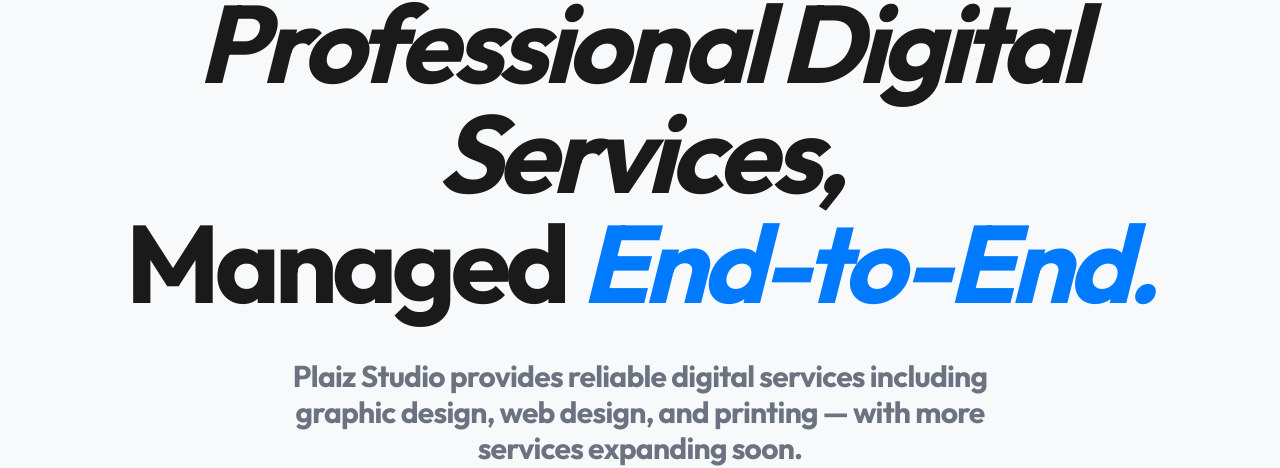
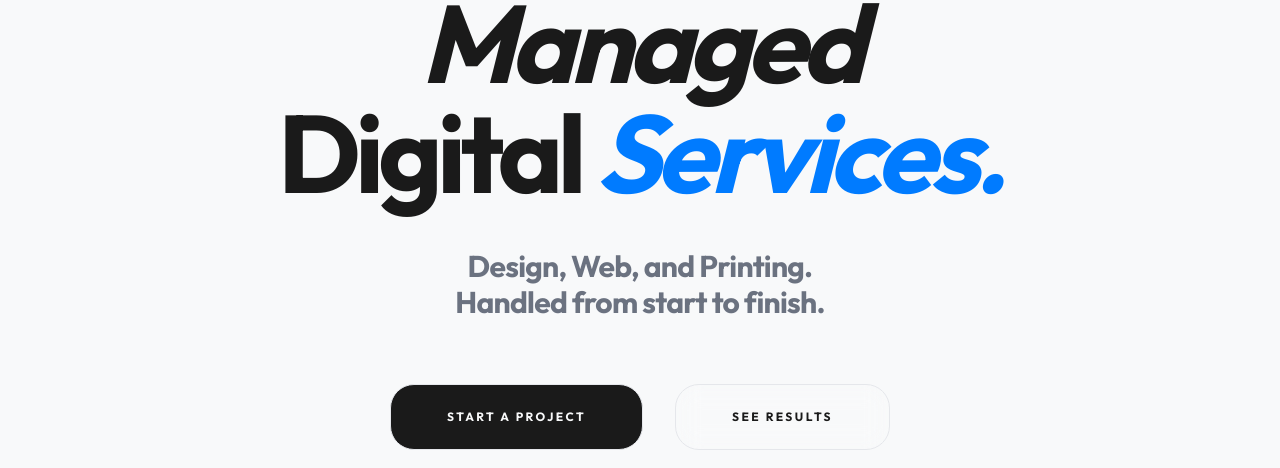
Before and after one commit to ephraim0835/plaiz-design-studio, a React (Vite) app: page / in a window 1280 px wide. Shown: the part 358-826 px from the top of the page. Built offline with nearby package versions, Linux system fonts and the light colour scheme; no server answers.

Commit message:
UI: Simplify hero text for punchier look

```diff
--- a/src/pages/Landing.jsx
+++ b/src/pages/Landing.jsx
@@ -60,12 +60,12 @@
                     </div>
 
                     <h1 className="text-6xl md:text-8xl lg:text-[110px] font-black text-foreground mb-10 leading-[0.9] tracking-tighter animate-in fade-in slide-in-from-bottom-8 duration-1000 delay-100 italic">
-                        Professional Digital Services, <br className="hidden md:block" />
-                        <span className="not-italic">Managed </span> <span className="text-plaiz-blue">End-to-End.</span>
+                        Managed <br className="hidden md:block" />
+                        <span className="not-italic">Digital </span> <span className="text-plaiz-blue">Services.</span>
                     </h1>
 
-                    <p className="text-xl md:text-3xl text-muted max-w-3xl mb-16 leading-tight font-bold tracking-tight animate-in fade-in slide-in-from-bottom-12 duration-1000 delay-200">
-                        Plaiz Studio provides reliable digital services including graphic design, web design, and printing — with more services expanding soon.
+                    <p className="text-xl md:text-3xl text-muted max-w-2xl mb-16 leading-tight font-bold tracking-tight animate-in fade-in slide-in-from-bottom-12 duration-1000 delay-200">
+                        Design, Web, and Printing. <br className="hidden md:block" /> Handled from start to finish.
                     </p>
 
                     <div className="flex flex-col sm:flex-row items-center gap-8 animate-in fade-in slide-in-from-bottom-16 duration-1000 delay-300">
```
